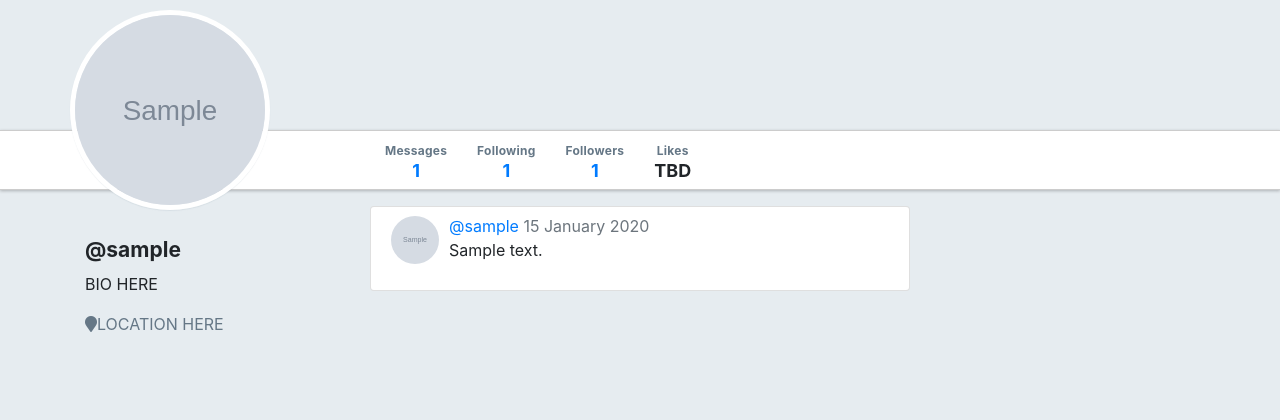
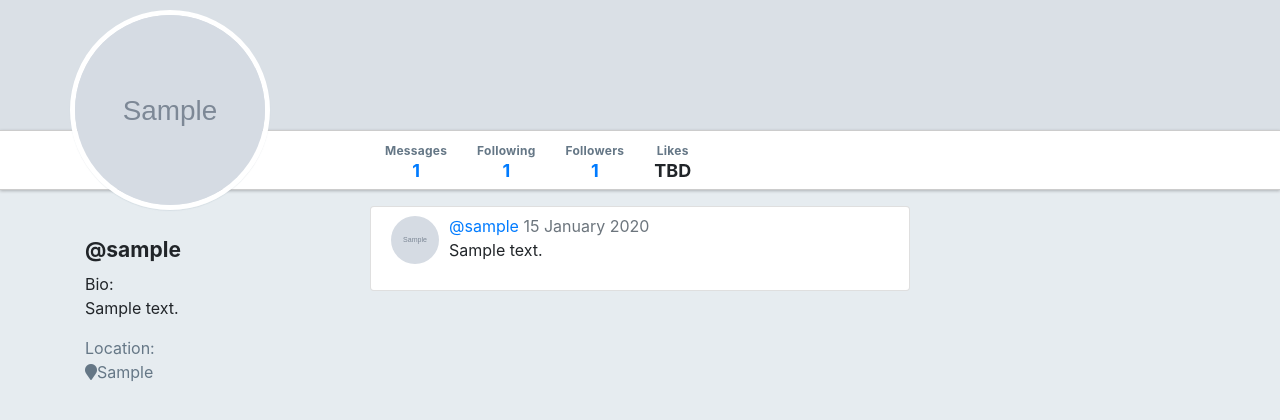
Before and after one commit to kellenrowe/warbler, a Flask app: page /users/1 in a window 1280 px wide. Shown: the part 276-696 px from the top of the page. Run offline with Flask 2, Linux system fonts and the light colour scheme; tables that the repository leaves empty hold one stand-in row (values such as "Sample post"); grey boxes marked "Sample" are stand-in pictures; some libraries are stand-ins or nearby versions.

Commit message:
Added bio, location, header image to user profile page

```diff
--- a/app.py
+++ b/app.py
@@ -18,7 +18,7 @@ app.config['SQLALCHEMY_DATABASE_URI'] = (
 
 app.config['SQLALCHEMY_TRACK_MODIFICATIONS'] = False
 app.config['SQLALCHEMY_ECHO'] = False
-app.config['DEBUG_TB_INTERCEPT_REDIRECTS'] = True
+# app.config['DEBUG_TB_INTERCEPT_REDIRECTS'] = True
 app.config['SECRET_KEY'] = os.environ.get('SECRET_KEY', "it's a secret")
 toolbar = DebugToolbarExtension(app)
 
--- a/templates/users/detail.html
+++ b/templates/users/detail.html
@@ -2,8 +2,8 @@
 
 {% block content %}
 
-  <div id="warbler-hero" class="full-width"></div>
-  <img src="{{ user.image_url }}" alt="Image for {{ user.username }}" id="profile-avatar">
+<div id="warbler-hero" class="full-width" style="background-image: url('{{ user.header_image_url }}');"></div>
+  <img src=" {{ user.image_url }}" alt="Image for {{ user.username }}" id="profile-avatar">
   <div class="row full-width">
     <div class="container">
       <div class="row justify-content-end">
@@ -58,8 +58,8 @@
   <div class="row">
     <div class="col-sm-3">
       <h4 id="sidebar-username">@{{ user.username }}</h4>
-      <p>BIO HERE</p>
-      <p class="user-location"><span class="fa fa-map-marker"></span>LOCATION HERE</p>
+      <p>Bio: <br> {{ user.bio }}</p>
+      <p class="user-location">Location: <br> <span class="fa fa-map-marker"></span>{{ user.location }}</p>
     </div>
 
     {% block user_details %}
```
Lines whose indentation alone changed are shown as unchanged.
